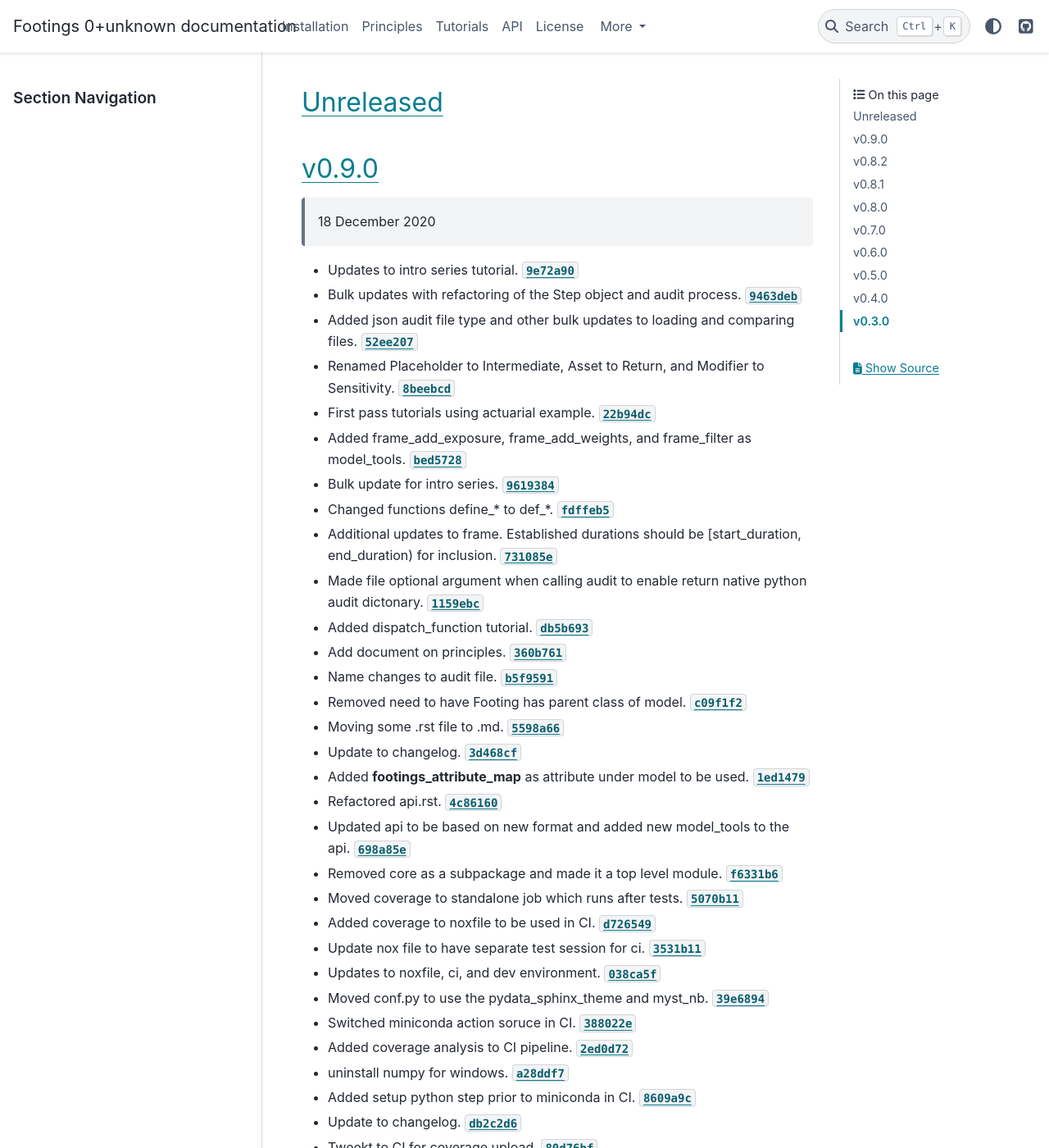
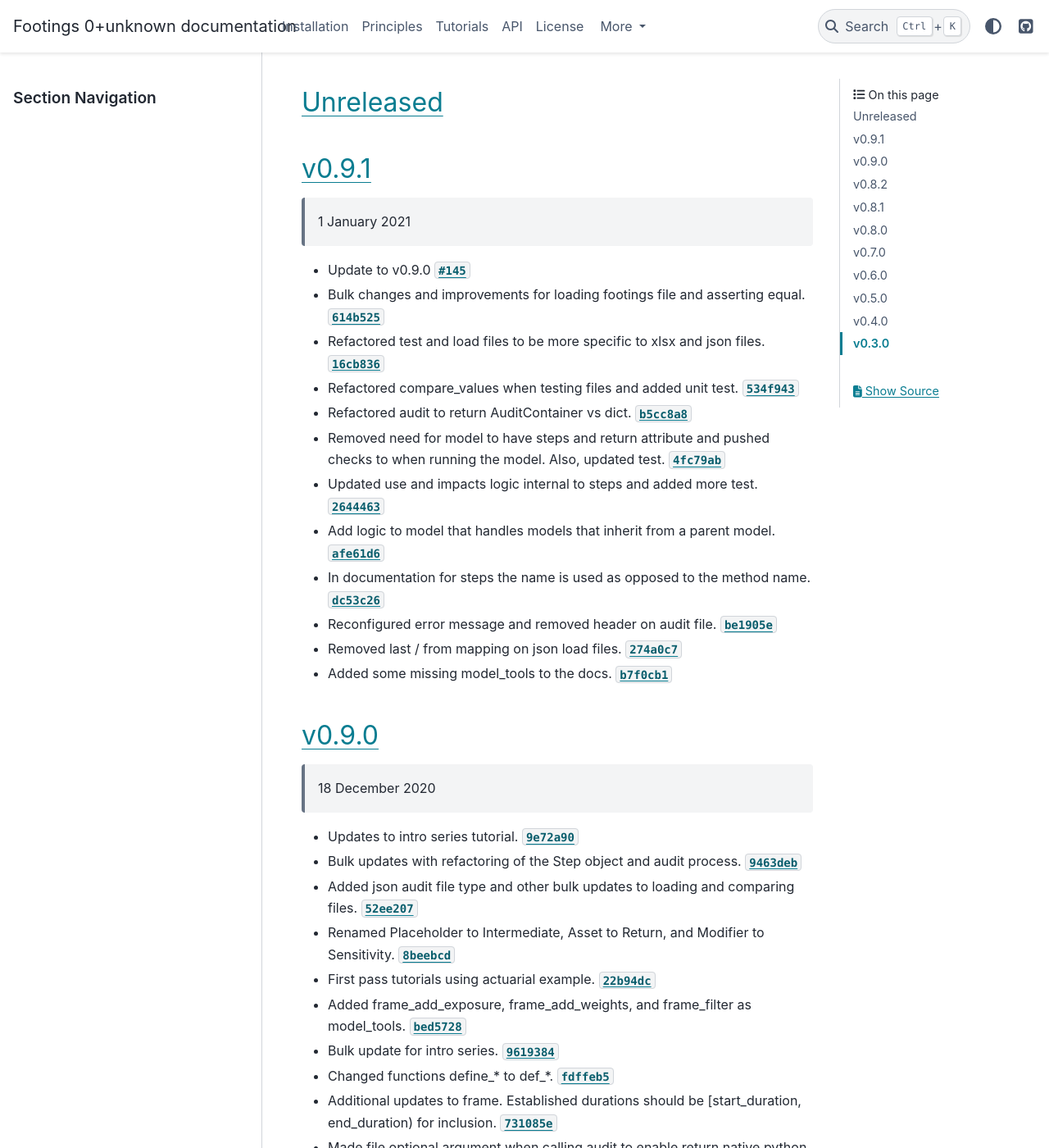
Before and after one commit to footings/footings, a Sphinx documentation site: the page built from docs/changelog.md, in a window 1280 px wide and 1400 px high, scrolled down 244 px. Shown: the whole window at 82% size. Built offline with Sphinx 7.4.7 and the PyData theme 0.15.4, drawn with Linux system fonts in a browser that asks for light colours; some of the changed text lies outside the part shown.

Commit message:
Updated changelog.

```diff
--- a/docs/changelog.md
+++ b/docs/changelog.md
@@ -4,7 +4,24 @@ All notable changes to this project will be documented in this file. Dates are d
 
 Generated by [`auto-changelog`](https://github.com/CookPete/auto-changelog).
 
-#### [Unreleased](https://github.com/dustindall/footings/compare/v0.9.0...HEAD)
+#### [Unreleased](https://github.com/dustindall/footings/compare/v0.9.1...HEAD)
+
+#### [v0.9.1](https://github.com/dustindall/footings/compare/v0.9.0...v0.9.1)
+
+> 1 January 2021
+
+- Update to v0.9.0 [`#145`](https://github.com/dustindall/footings/pull/145)
+- Bulk changes and improvements for loading footings file and asserting equal. [`614b525`](https://github.com/dustindall/footings/commit/614b525ef7f1cf9de9fd1aeae5d51b5dcb3c6471)
+- Refactored test and load files to be more specific to xlsx and json files. [`16cb836`](https://github.com/dustindall/footings/commit/16cb836647702f205d00358e973e6a7b68fb449d)
+- Refactored compare_values when testing files and added unit test. [`534f943`](https://github.com/dustindall/footings/commit/534f94337d19ca636f6e126a0776229944676e92)
+- Refactored audit to return AuditContainer vs dict. [`b5cc8a8`](https://github.com/dustindall/footings/commit/b5cc8a8d3468345386787b04ee56240a824ff7af)
+- Removed need for model to have steps and return attribute and pushed checks to when running the model. Also, updated test. [`4fc79ab`](https://github.com/dustindall/footings/commit/4fc79ab2f33cd0e03f85b8ce77142781c1d82580)
+- Updated use and impacts logic internal to steps and added more test. [`2644463`](https://github.com/dustindall/footings/commit/26444639b1c1c9141c478a6f56c254da3d5d7876)
+- Add logic to model that handles models that inherit from a parent model. [`afe61d6`](https://github.com/dustindall/footings/commit/afe61d646bb3d719af2fc7759512eac491018a4e)
+- In documentation for steps the name is used as opposed to the method name. [`dc53c26`](https://github.com/dustindall/footings/commit/dc53c265b90f9a9d2e9b117c837c8a7ae85a7154)
+- Reconfigured error message and removed header on audit file. [`be1905e`](https://github.com/dustindall/footings/commit/be1905e8cfc264abd4bdf388364619ad09856012)
+- Removed last / from mapping on json load files. [`274a0c7`](https://github.com/dustindall/footings/commit/274a0c7a9c62a6eb3a286b80fab5dee57d225ec2)
+- Added some missing model_tools to the docs. [`b7f0cb1`](https://github.com/dustindall/footings/commit/b7f0cb1c41ef247b0aa5214104ed417b453f62e7)
 
 #### [v0.9.0](https://github.com/dustindall/footings/compare/v0.8.2...v0.9.0)
 
@@ -33,32 +50,32 @@ Generated by [`auto-changelog`](https://github.com/CookPete/auto-changelog).
 - Moved coverage to standalone job which runs after tests. [`5070b11`](https://github.com/dustindall/footings/commit/5070b11cae94daa263b7b44ec431b281790b87c4)
 - Added coverage to noxfile to be used in CI. [`d726549`](https://github.com/dustindall/footings/commit/d7265491425f8d4cab41fae82bbcc649755e69bc)
 - Update nox file to have separate test session for ci. [`3531b11`](https://github.com/dustindall/footings/commit/3531b117500be54c20b0cbbf24f82dec974a78a5)
+- Moved conf.py to use the pydata_sphinx_theme and myst_nb. [`39e6894`](https://github.com/dustindall/footings/commit/39e689493474ff558519e12dbb06546b14c6167d)
 - Updates to noxfile, ci, and dev environment. [`038ca5f`](https://github.com/dustindall/footings/commit/038ca5f68ea56a0ac9c0bb37bba611a8f09bdb00)
-- Moved conf.py to use the pydata_sphinx_theme and myst_nb. [`39e6894`](https://github.com/dustindall/footings/commit/39e689493474ff558519e12dbb06546b14c6167d)
+- uninstall numpy for windows. [`a28ddf7`](https://github.com/dustindall/footings/commit/a28ddf7a1b876f334db090d8c8526cd6161a5cb7)
+- Update to changelog. [`292ff9c`](https://github.com/dustindall/footings/commit/292ff9cbabaff5cda6a3f8177998899624deb6ac)
 - Switched miniconda action soruce in CI. [`388022e`](https://github.com/dustindall/footings/commit/388022e701aae1067bc1030e41b2728d1388bdd0)
 - Added coverage analysis to CI pipeline. [`2ed0d72`](https://github.com/dustindall/footings/commit/2ed0d72213a9972f502eebc267d5f5b786bbbf78)
-- uninstall numpy for windows. [`a28ddf7`](https://github.com/dustindall/footings/commit/a28ddf7a1b876f334db090d8c8526cd6161a5cb7)
 - Added setup python step prior to miniconda in CI. [`8609a9c`](https://github.com/dustindall/footings/commit/8609a9cdd3f32c982c2ca0f0fde39d976cedea77)
-- Update to changelog. [`db2c2d6`](https://github.com/dustindall/footings/commit/db2c2d6e51d591bf781bbc16153ab2e1eb785ed9)
 - Tweekt to CI for coverage upload. [`80d76bf`](https://github.com/dustindall/footings/commit/80d76bfb708570f2aa6c4e2a7d6cdc50031f8de8)
+- Use pipx to install nox. [`2110d24`](https://github.com/dustindall/footings/commit/2110d24dccfd52d9275bc351f5162588e5cbf941)
+- Tweek to ci. [`5c59392`](https://github.com/dustindall/footings/commit/5c59392fb96918a0b33fb4882c0b528761541853)
+- Removed non used Audit configs. [`df30cf3`](https://github.com/dustindall/footings/commit/df30cf33bf4fed109f80ccbb2ec578495be6504e)
 - Made bash default shell for coverage job. [`9950cd9`](https://github.com/dustindall/footings/commit/9950cd9f55c0dfe941d8244d90f79f7b1cbbfdf3)
+- Added tutorials to documentation. [`049db84`](https://github.com/dustindall/footings/commit/049db841d7e29ea25138793c779693a5b31f50b7)
 - Add run to modify env. [`bcb18bf`](https://github.com/dustindall/footings/commit/bcb18bf16ed1e198b4f3244dad9e083540b64353)
-- Tweek to ci. [`5c59392`](https://github.com/dustindall/footings/commit/5c59392fb96918a0b33fb4882c0b528761541853)
-- Use pipx to install nox. [`2110d24`](https://github.com/dustindall/footings/commit/2110d24dccfd52d9275bc351f5162588e5cbf941)
-- Removed non used Audit configs. [`df30cf3`](https://github.com/dustindall/footings/commit/df30cf33bf4fed109f80ccbb2ec578495be6504e)
-- Added tutorials to documentation. [`049db84`](https://github.com/dustindall/footings/commit/049db841d7e29ea25138793c779693a5b31f50b7)
 - Run activate conda env in separate step. [`940ae84`](https://github.com/dustindall/footings/commit/940ae84a47a65b4d0e87fdb6bc9f746f4243c2f2)
 - Modify env variable if windows. [`63238e8`](https://github.com/dustindall/footings/commit/63238e8b4bd57cbff568633a875ae86c2c47d110)
 - Removed message on that is no longer needed. [`4cbd144`](https://github.com/dustindall/footings/commit/4cbd1448fcf9fd871c5aad5888ddfa8e93fa6124)
 - Updated dev environment to use myst-nb and pydata-sphinx-theme. [`3181832`](https://github.com/dustindall/footings/commit/3181832977ed9136bca37141d8a952a4a0329738)
 - Added numpy as required dependnecy. [`c18851b`](https://github.com/dustindall/footings/commit/c18851b8c4b59f33ae0b84dee1533dc7cba2d313)
 - Added env variable for conda. [`37ede8c`](https://github.com/dustindall/footings/commit/37ede8c5b54b4e9f83222bd92c936cb7688f0b39)
+- Added auto-activate-base to false in miniconda CI. [`2f20a3f`](https://github.com/dustindall/footings/commit/2f20a3f59c1c746bf287cea612a8c9e32a8eecce)
+- Tweek to CI. [`cd4b6e1`](https://github.com/dustindall/footings/commit/cd4b6e19210721bf66c7cf8e53fd0dfe6f83d107)
 - Added docs/jupyter_execute to gitignore and directory removal when using noxfile. [`c9871a7`](https://github.com/dustindall/footings/commit/c9871a7504e92b530e8b61a8676cfd98f14ca505)
-- Tweek to CI. [`cd4b6e1`](https://github.com/dustindall/footings/commit/cd4b6e19210721bf66c7cf8e53fd0dfe6f83d107)
-- Added auto-activate-base to false in miniconda CI. [`2f20a3f`](https://github.com/dustindall/footings/commit/2f20a3f59c1c746bf287cea612a8c9e32a8eecce)
 - Added bash as default shell. [`a10405a`](https://github.com/dustindall/footings/commit/a10405aa06b93052057735575eb7632b75f05062)
+- Changed attribute lookup to use __dict.__.keys() vs dir() to preserve ordering of attribute assignment. [`ba1dcbc`](https://github.com/dustindall/footings/commit/ba1dcbc971a1fbd9f9df6e1efe2d9829c62a46c4)
 - Added codecov badge to readme. [`76b8f0a`](https://github.com/dustindall/footings/commit/76b8f0a75e0cd5b4f93c76a07a463573e380099e)
-- Changed attribute lookup to use __dict.__.keys() vs dir() to preserve ordering of attribute assignment. [`ba1dcbc`](https://github.com/dustindall/footings/commit/ba1dcbc971a1fbd9f9df6e1efe2d9829c62a46c4)
 - Add run to modify env. [`d6bb958`](https://github.com/dustindall/footings/commit/d6bb9587b1b95f0348521da2af8d919289e0af96)
 
 #### [v0.8.2](https://github.com/dustindall/footings/compare/v0.8.1...v0.8.2)
```
